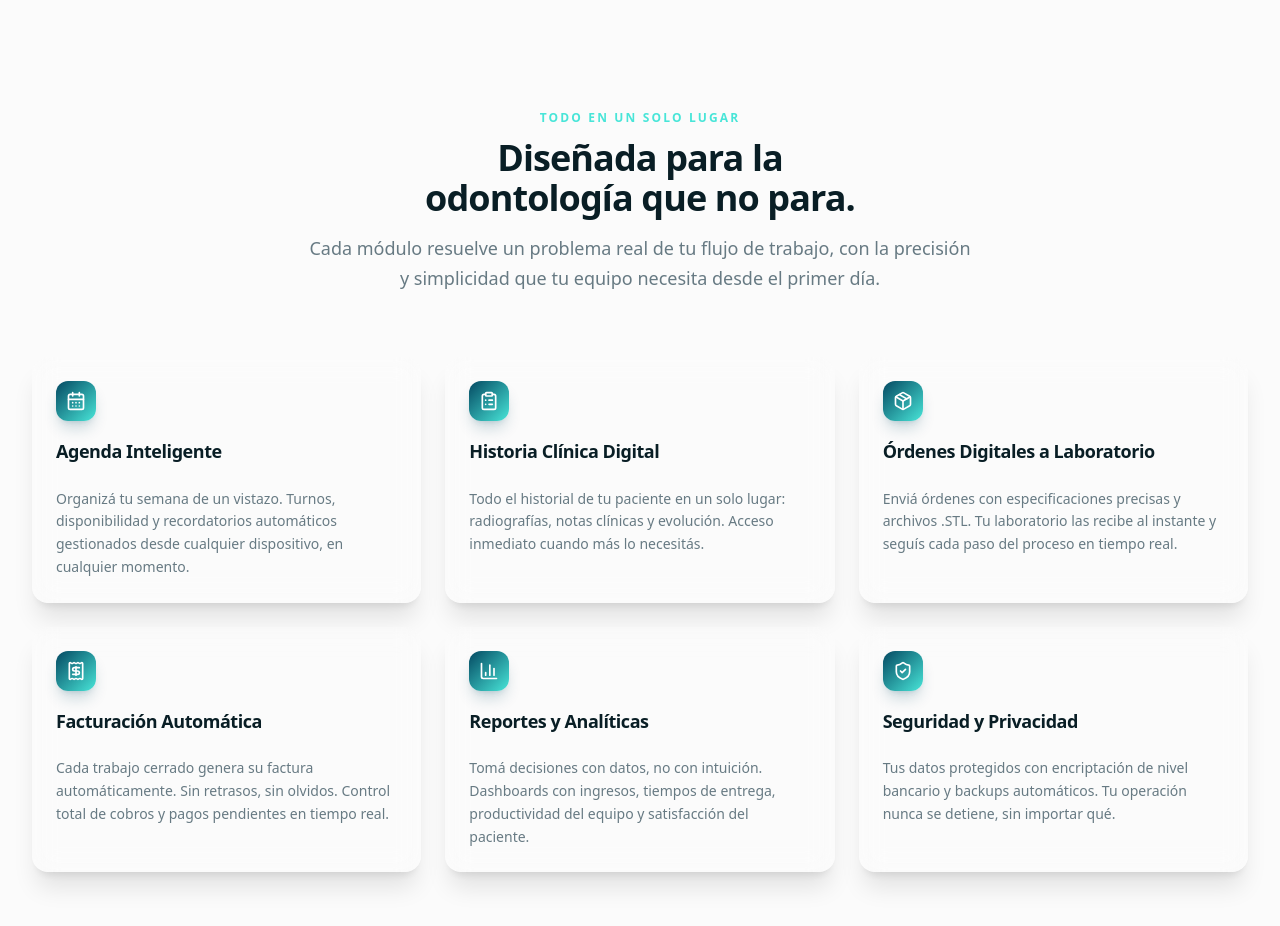
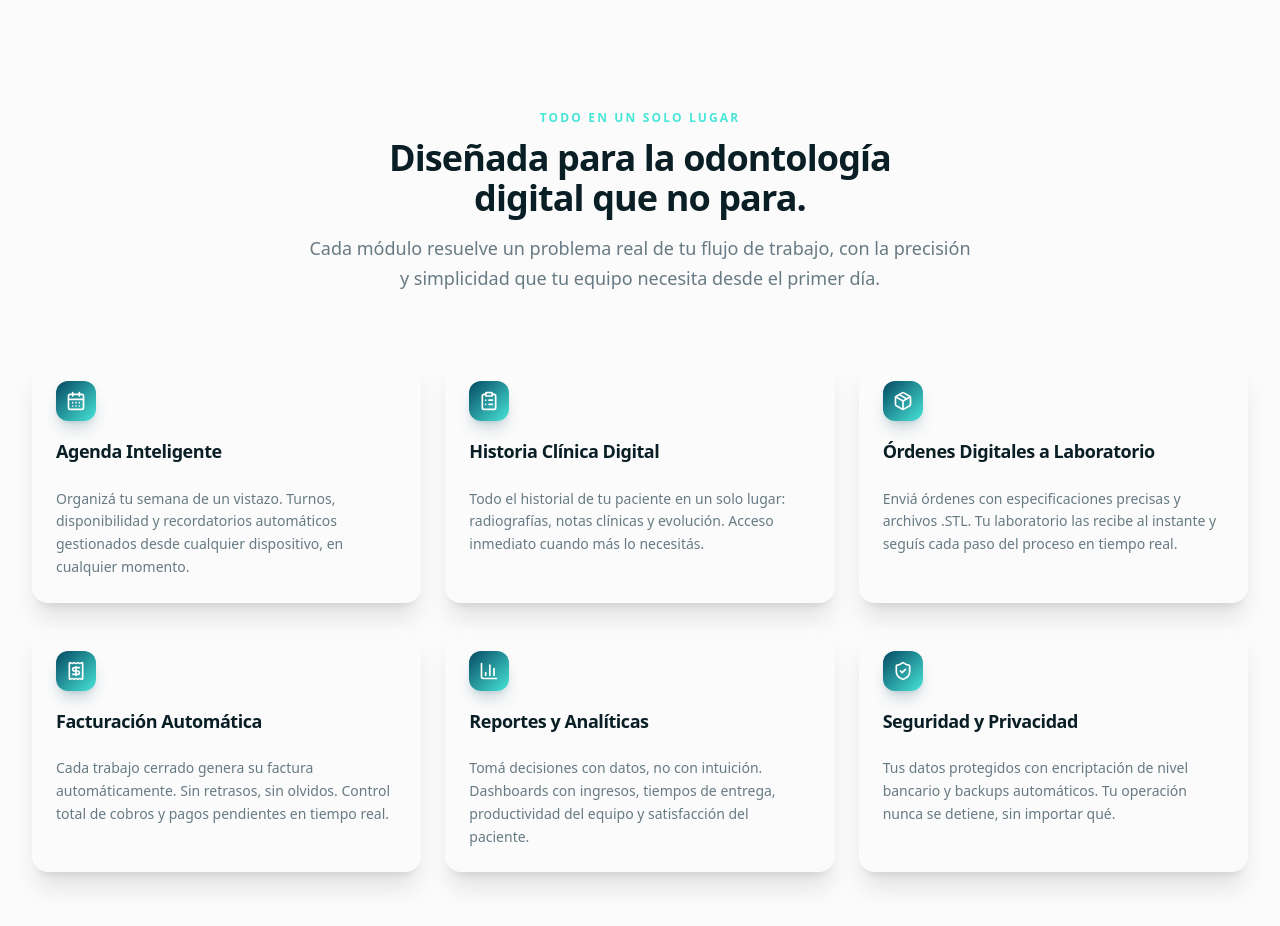
Before and after one commit to datasoftwarechain-del/dentv2, a Next.js app: page / in a window 1280 px wide. Shown: the part 940-1866 px from the top of the page. Built offline with nearby package versions, Linux system fonts and the light colour scheme.

Commit message:
feat(landing): add 'digital' to features section headline
Co-Authored-By: Claude Sonnet 4.6 <noreply@anthropic.com>

```diff
--- a/components/landing/features.tsx
+++ b/components/landing/features.tsx
@@ -44,7 +44,7 @@ export function Features() {
         <div className="mx-auto max-w-2xl text-center">
           <p className="section-label mb-3">Todo en un solo lugar</p>
           <h2 className="text-balance text-3xl font-bold tracking-tight sm:text-4xl">
-            Diseñada para la odontología que no para.
+            Diseñada para la odontología digital que no para.
           </h2>
           <p className="mt-4 text-pretty text-lg leading-relaxed text-muted-foreground">
             Cada módulo resuelve un problema real de tu flujo de trabajo, con la precisión y simplicidad que tu equipo necesita desde el primer día.
```
